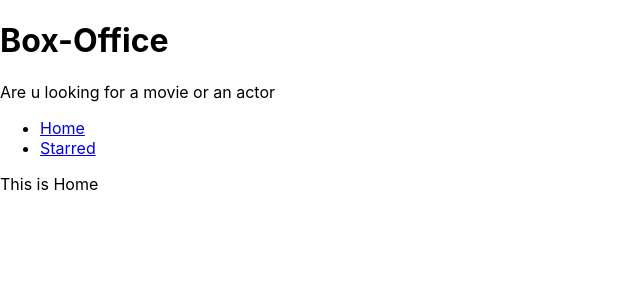
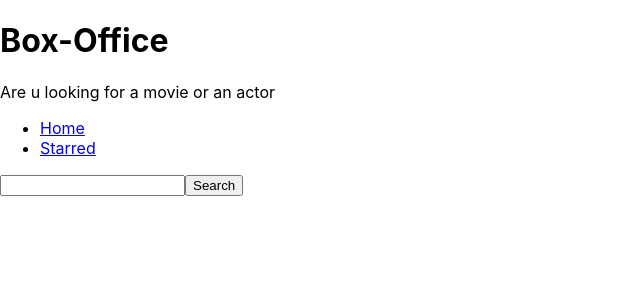
Before and after one commit to Shivam06-form/box-ofice, a React (Create React App) app: page / in a window 1280 px wide. Shown: the top 300 px of the page, without its empty margins (0-640 px from the left). Built offline with nearby package versions, Linux system fonts and the light colour scheme.

Commit message:
created input and fetch results from tv maze api

```diff
--- a/src/components/pages/Home.js
+++ b/src/components/pages/Home.js
@@ -1,16 +1,44 @@
+/* eslint-disable no-console */
+/* eslint-disable no-unused-vars */
 
-import React from 'react';
+import React,{useState} from 'react';
 import MainPageLayout from '../MainPageLayout';
 
 
 
 const Home = () => {
-  return <MainPageLayout>
-       This is Home
-
-    </MainPageLayout>;
+const [input ,setInput] = useState(' ');
 
 
+const onSearch  = () =>{
+  // https://api.tvmaze.com/search/shows?q=men
+fetch(`http://api.tvmaze.com/search/shows?q=${input}`).then(r=>r.json()).then(result=>{
+  console.log(result);
+});
+
+};
+
+const onInputChange = ev =>{
+  setInput(ev.target.value);
+};
+
+const onKeyDown = (ev) => {
+  if(ev.keyCode === 13){
+
+    onSearch ()
+  }
+
+
+};
+
+
+return (
+  <MainPageLayout>
+      <input type = "text" onChange={onInputChange} onKeyDown={onKeyDown}  value={input}/>
+       <button type="button" onClick={onSearch}>Search</button>
+    </MainPageLayout>
+
+  );
 
 
 
```
